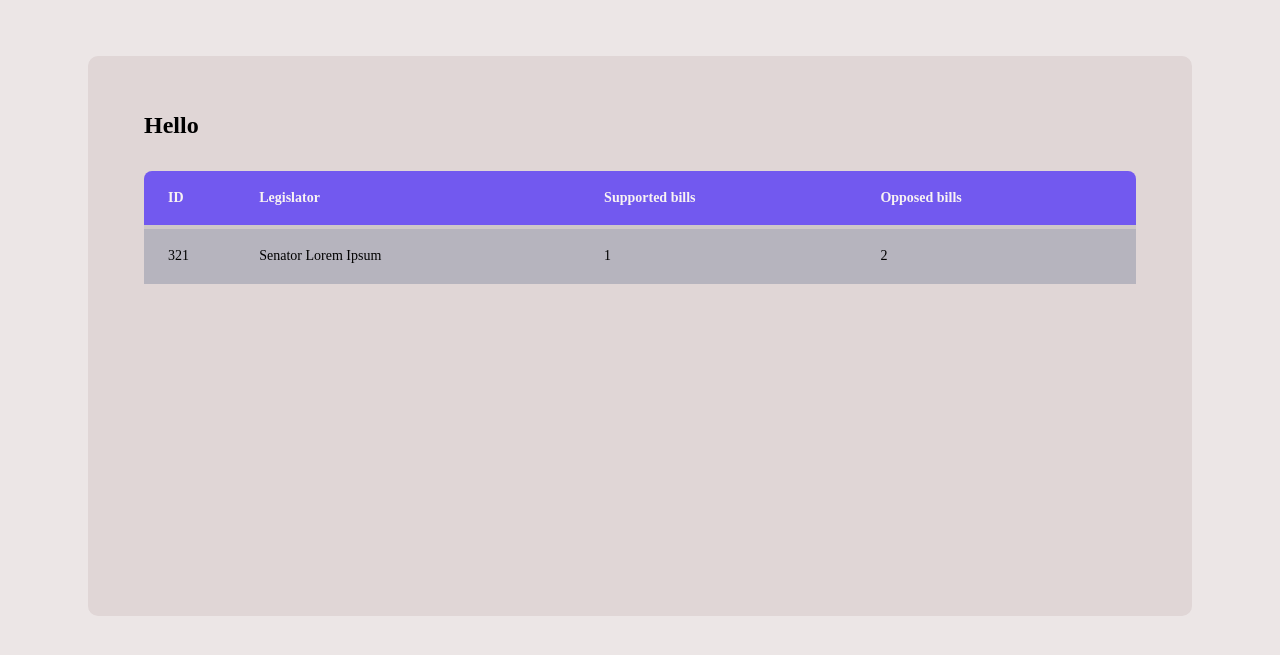
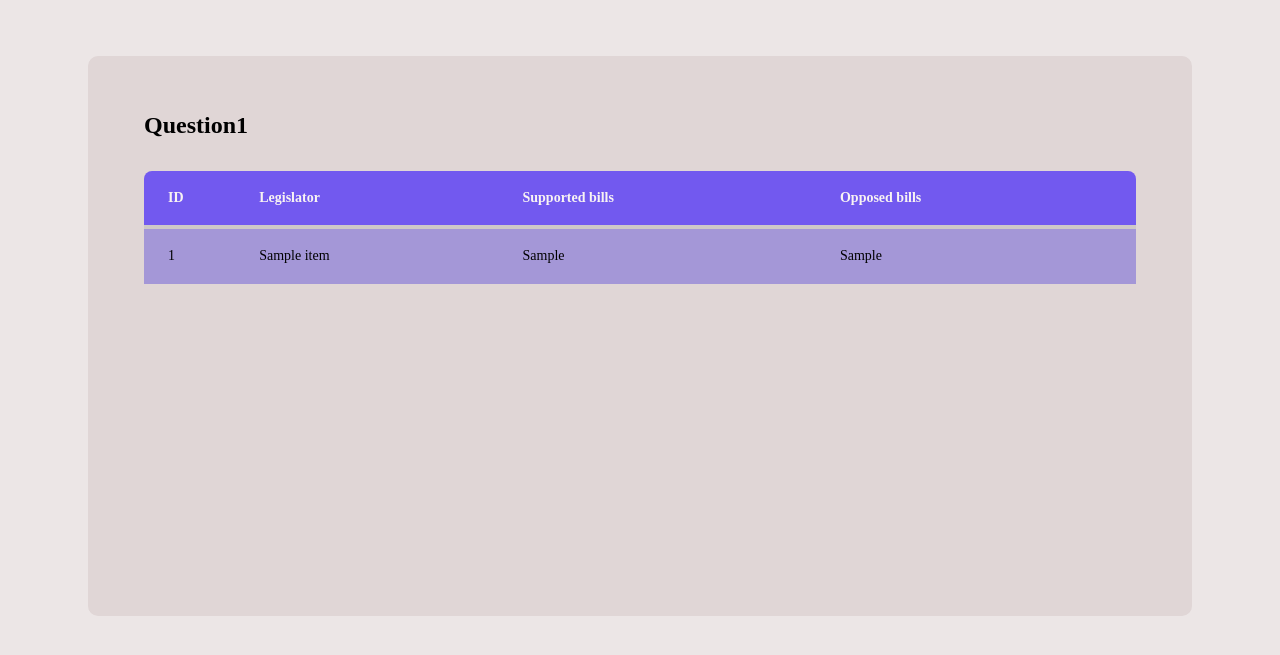
Before and after one commit to Leonardoperrella/quorum_test, a FastAPI app: template quorum/templates/index.html in a window 1280 px wide. Shown: the top 655 px of the page. Run offline with FastAPI, Linux system fonts and the light colour scheme; the template is opened without the code that fills it: most values are stand-ins (such as "Sample title", 1, 10 or a date in 2020).

Commit message:
refactor funtion name

```diff
--- a/quorum/main.py
+++ b/quorum/main.py
@@ -2,6 +2,7 @@ from fastapi import FastAPI, Request
 from fastapi.responses import HTMLResponse
 from fastapi.staticfiles import StaticFiles
 from fastapi.templating import Jinja2Templates
+from quorum.services.legislator_result_service import legislator_result_context
 
 app = FastAPI()
 
@@ -13,4 +14,8 @@ templates = Jinja2Templates(directory="quorum/templates")
 
 @app.get("/", response_class=HTMLResponse)
 async def read_item(request: Request):
-    return templates.TemplateResponse(request=request, name="index.html")
+    vote_result = legislator_result_context()
+    return templates.TemplateResponse(
+        request=request,
+        name="index.html",
+        context={"vote_result": vote_result})
--- a/quorum/services/vote_result_service.py
+++ b/quorum/services/legislator_result_service.py
@@ -2,7 +2,7 @@ from typing import Dict, List
 import pandas as pd
 
 
-def vote_result_context():
+def legislator_result_context():
     df_vote_result = load_vote_result()
     df_legislators = load_legislators()
 
--- a/quorum/static/styles.css
+++ b/quorum/static/styles.css
@@ -65,7 +65,7 @@ th:last-child {
   }
 
 td {
-    background-color:#b6b4be;
+    background-color:#a497d7;
     border-top: 4px solid #cec8c8;
     padding: 1rem;
     font-size: 0.875rem;
--- a/quorum/templates/index.html
+++ b/quorum/templates/index.html
@@ -4,9 +4,8 @@
     <link href="{{ url_for('static', path='/styles.css') }}" rel="stylesheet">
 </head>
 <body>
-    <!-- <h1><a href="{{ url_for('read_item') }}">Hello</a></h1> -->
     <main>
-        <h1>Hello</h1>
+        <h1>Question1</h1>
         <div class="first">
             <table>
                 <thead>
@@ -16,12 +15,14 @@
                     <th>Opposed bills</th>
                 </thead>
                 <tbody>
-                    <tr>
-                        <td>321</td>
-                        <td>Senator Lorem Ipsum</td>
-                        <td>1</td>
-                        <td>2</td>
-                    </tr>
+                    {% for item in vote_result %}
+                        <tr>
+                            <td>{{ item.id }}</td>
+                            <td>{{ item.name }}</td>
+                            <td>{{ item.suported_bills }}</td>
+                            <td>{{ item.opposed_bills }}</td>
+                        </tr>
+                    {% endfor %}
                 </tbody>
             </table>
         </div>
```
Also changed, not shown: tests/unit/test_legislator_context.py (renamed from tests/unit/test_vote_results.py, +4 -4 lines).
